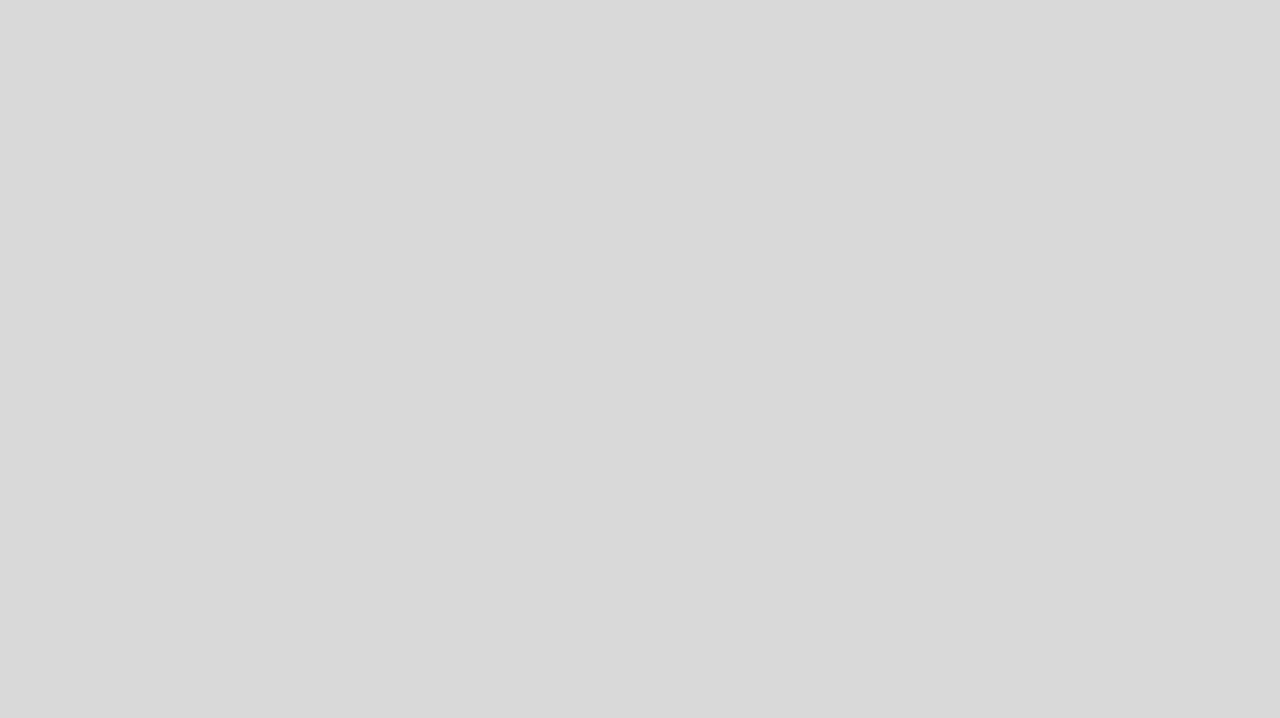
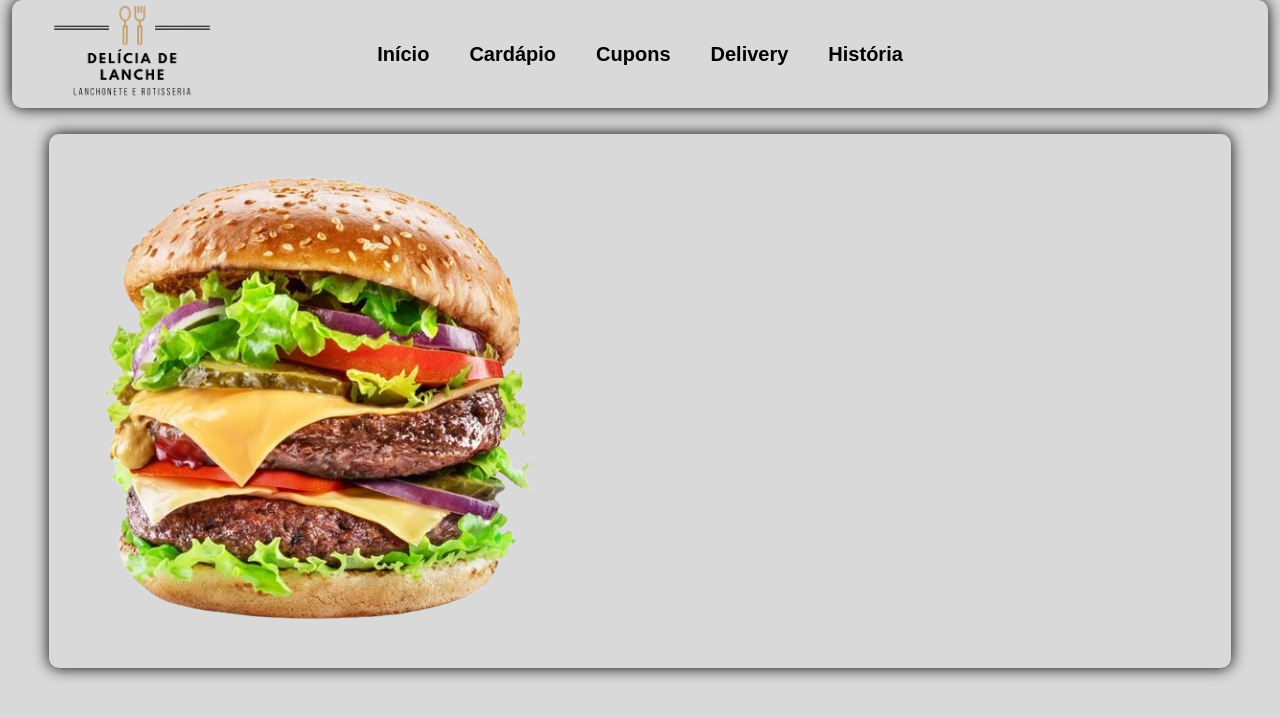
Before and after one commit to Lu2-2/Delicia-de-lanche, a plain HTML site: page products_pages/big_burger.html in a window 1280 px wide. Drawn offline with Linux system fonts and the light colour scheme; a web font is replaced by a local one.

Commit message:
pagina do produto

```diff
--- a/products_pages/big_burger.html
+++ b/products_pages/big_burger.html
@@ -9,6 +9,24 @@
     <link rel="stylesheet" href="/Css/responsiveness.css">
 </head>
 <body>
-
+    <header class="header-guide">
+        <div class="logo">
+            <img src="/imgs/marca/logo.png" alt="logo">
+        </div>
+        <nav class="navegation">
+            <a href="/index.html">Início</a>
+            <a href="/pages/cardapio.html">Cardápio</a>
+            <a href="/pages/cupons.html">Cupons</a>
+            <a href="/pages/delivery.html">Delivery</a>
+            <a href="pages/historia.html">História</a>
+        </nav>
+    </header>
+    <main class="main_container">
+        <div class="main_card">
+            <span class="">
+                <img src="/imgs/lanches/big_burger.png">
+            </span>
+        </div>
+    </main>
 </body>
 </html>
```
